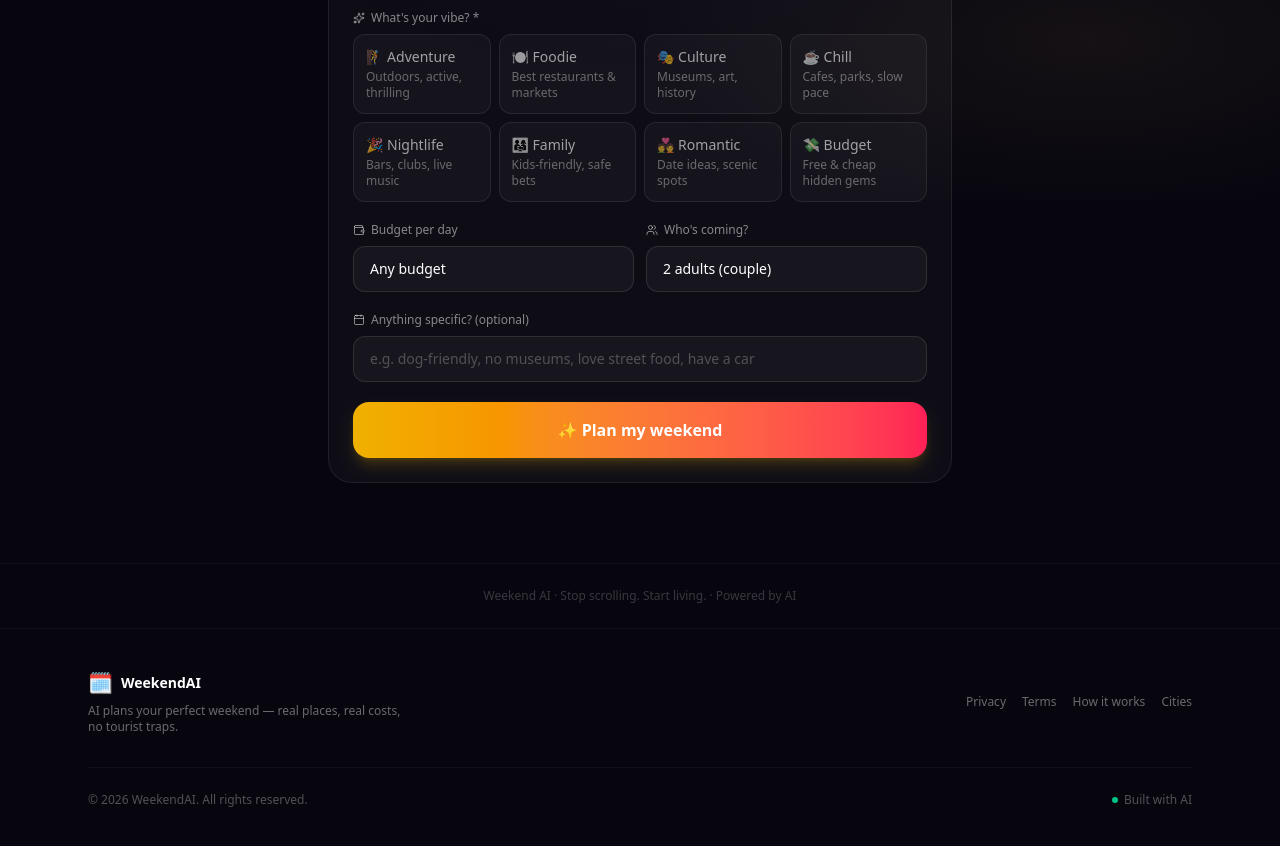
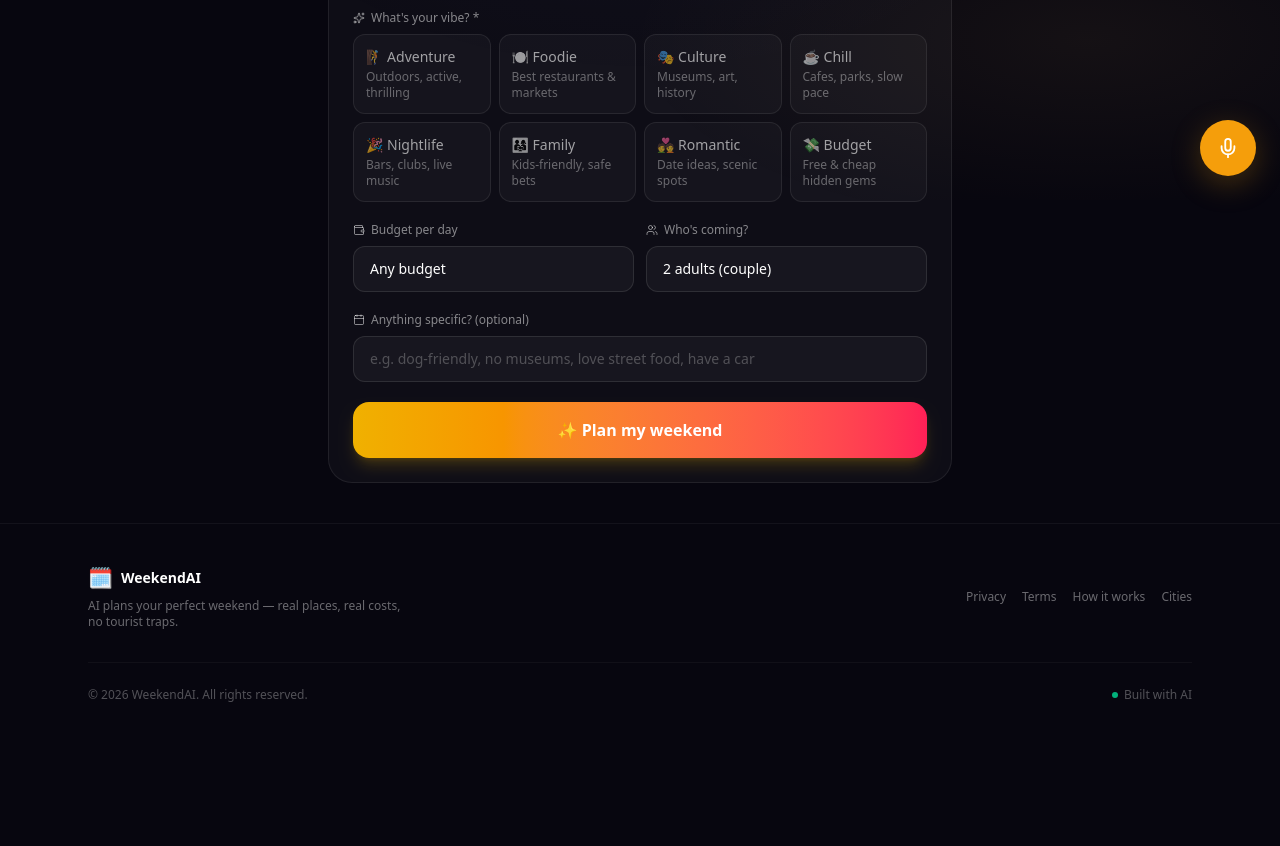
Before and after one commit to infosiva/weekendai, a Next.js app: page / in a window 1280 px wide. Shown: the part 600-1446 px from the top of the page. After the commit the page ends 1343 px from the top, so only its background shows below. Built offline with nearby package versions, Linux system fonts and the light colour scheme.

Commit message:
feat: wire VoiceButton to city input

```diff
--- a/app/page.tsx
+++ b/app/page.tsx
@@ -1,6 +1,7 @@
 'use client'
 import { useState } from 'react'
 import { MapPin, Wallet, Sparkles, Users, Calendar, ChevronDown, ChevronUp, Clock, ExternalLink, Lightbulb, Share2, RefreshCw } from 'lucide-react'
+import VoiceButton from '@/components/VoiceButton'
 
 interface Activity {
   time: string; title: string; description: string; cost: string
@@ -305,9 +306,11 @@ export default function WeekendAIPage() {
         )}
       </main>
 
-      <footer className="border-t border-white/[0.05] py-6 text-center text-white/20 text-xs mt-10">
-        Weekend AI · Stop scrolling. Start living. · Powered by AI
-      </footer>
+      <VoiceButton
+        onTranscript={(text) => setCity(text)}
+        color="#f59e0b"
+        position="bottom-right"
+      />
     </div>
   )
 }
```
